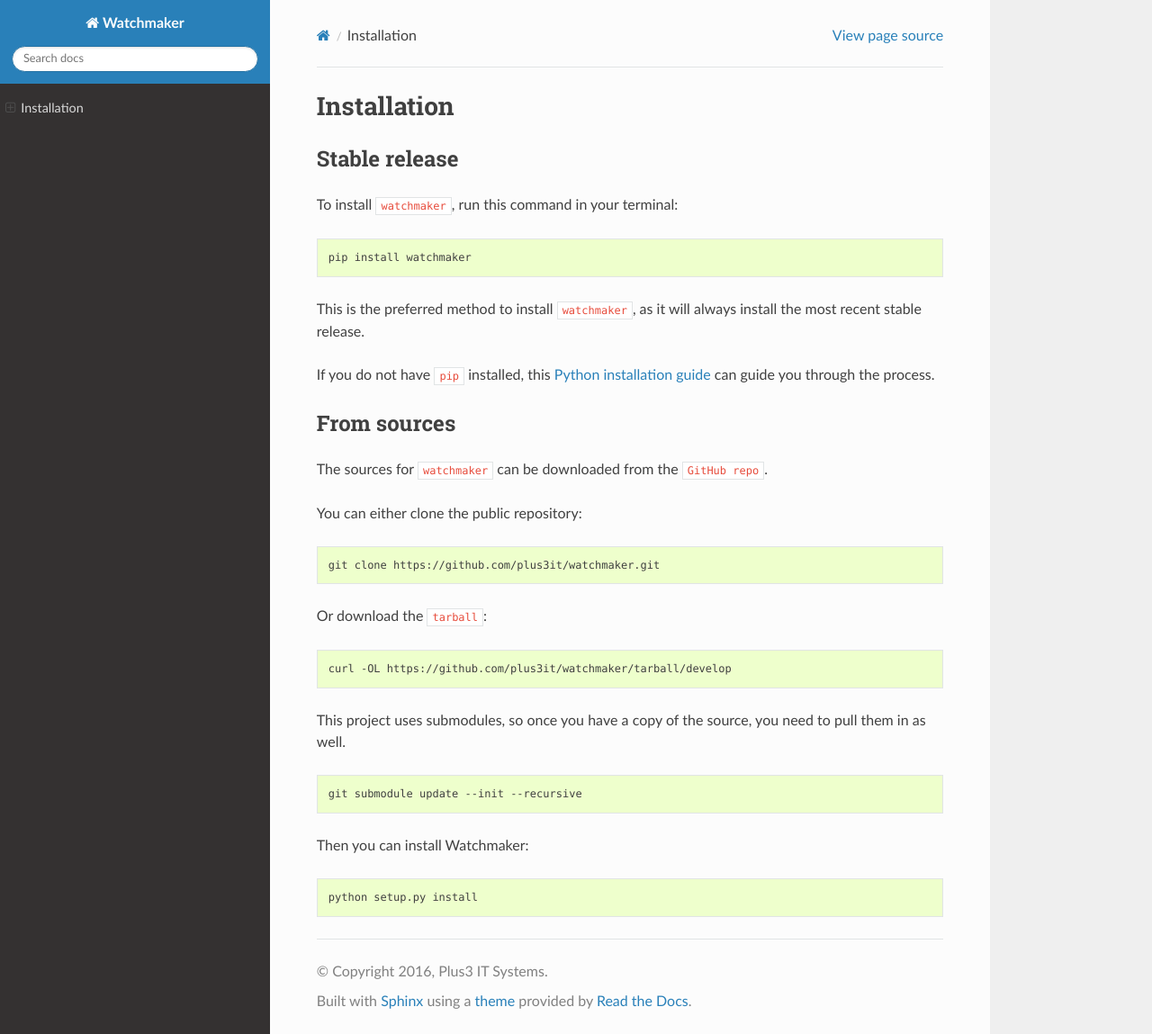
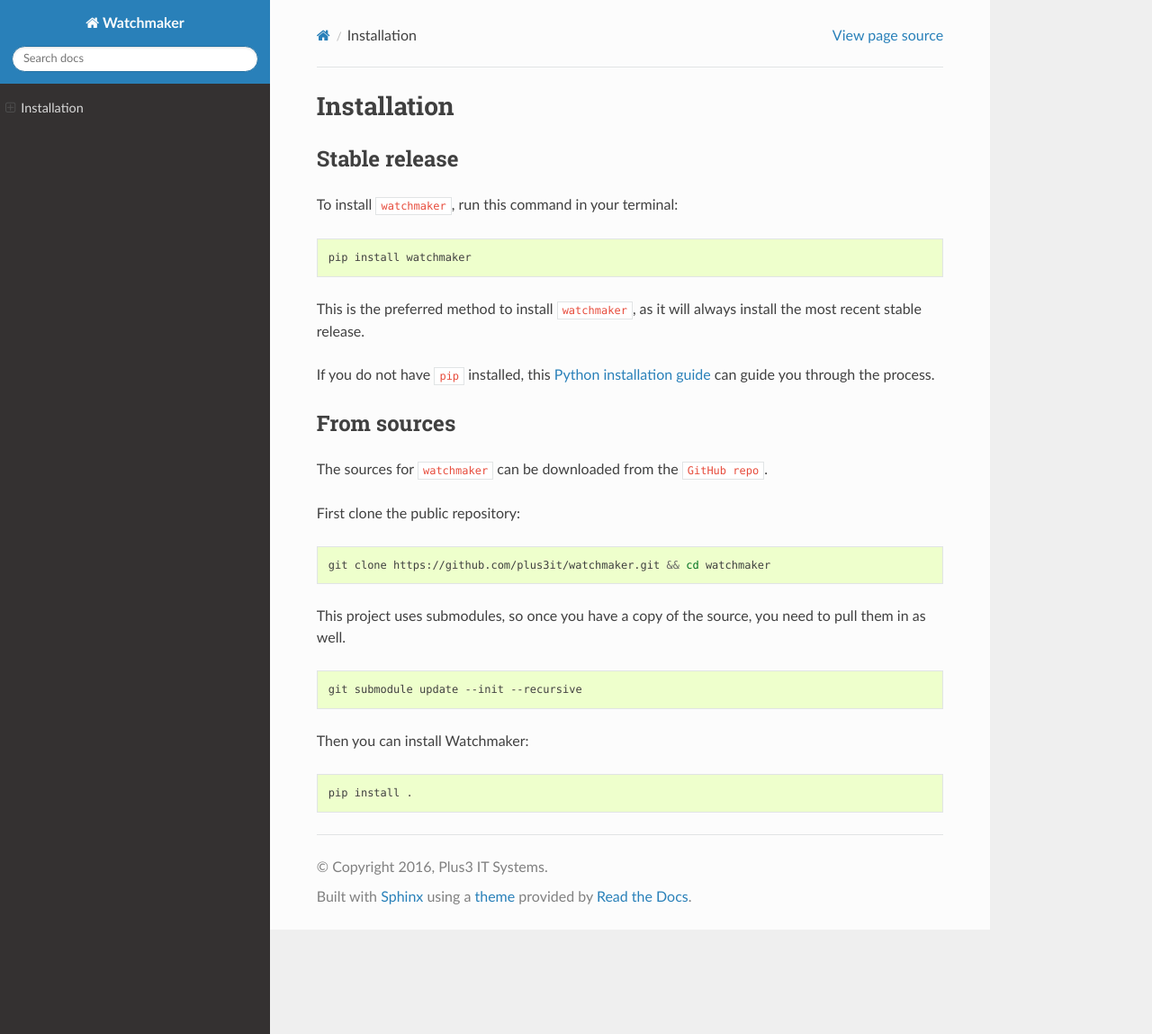
Before and after one commit to plus3it/watchmaker, a Sphinx documentation site: the page built from docs/installation.md, in a window 1280 px wide and 1149 px high. Shown: the whole window at 90% size. Built offline with Sphinx 7.4.7 and the Read the Docs theme 2.0.0, drawn with Linux system fonts in a browser that asks for light colours.

Commit message:
Removes documentation for tarball install
The tarball is not a git repo, so updating the submodules does not
work, making this install option invalid.

````diff
--- a/docs/installation.md
+++ b/docs/installation.md
@@ -18,16 +18,10 @@
 
 The sources for `watchmaker` can be downloaded from the [`GitHub repo`][2].
 
-You can either clone the public repository:
+First clone the public repository:
 
 ```bash
-git clone https://github.com/plus3it/watchmaker.git
-```
-
-Or download the [`tarball`][3]:
-
-```bash
-curl -OL https://github.com/plus3it/watchmaker/tarball/develop
+git clone https://github.com/plus3it/watchmaker.git && cd watchmaker
 ```
 
 This project uses submodules, so once you have a copy of the source, you need
@@ -40,10 +34,9 @@
 Then you can install Watchmaker:
 
 ```bash
-python setup.py install
+pip install .
 ```
 
 [0]: https://pip.pypa.io/en/stable/
 [1]: https://python-guide.readthedocs.io/en/latest/starting/installation/
 [2]: https://github.com/plus3it/watchmaker
-[3]: https://github.com/plus3it/watchmaker/tarball/develop
````
